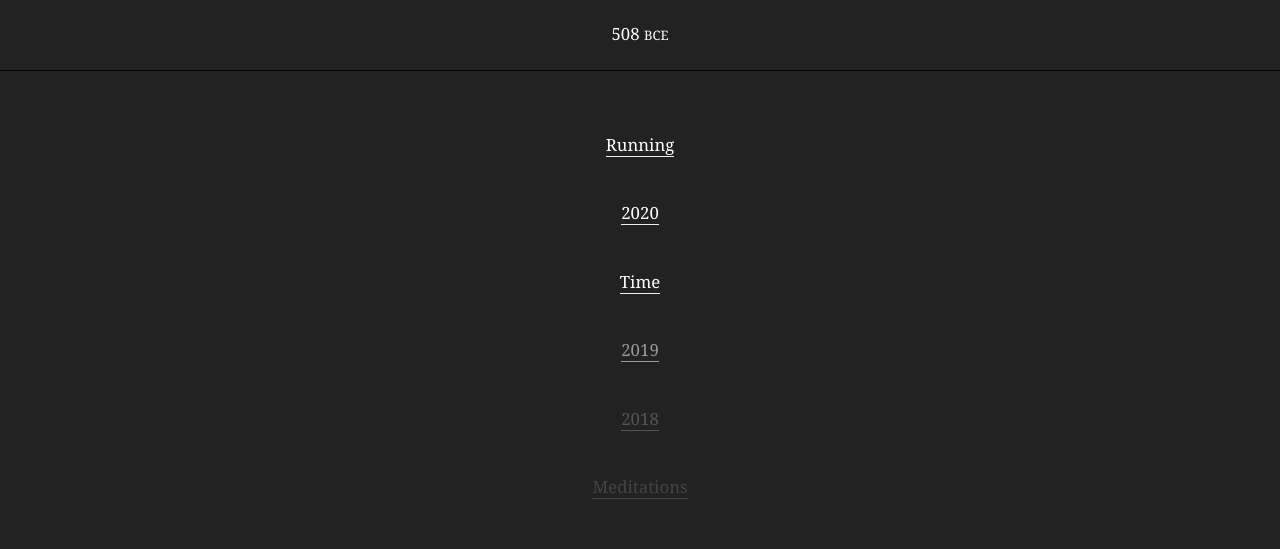
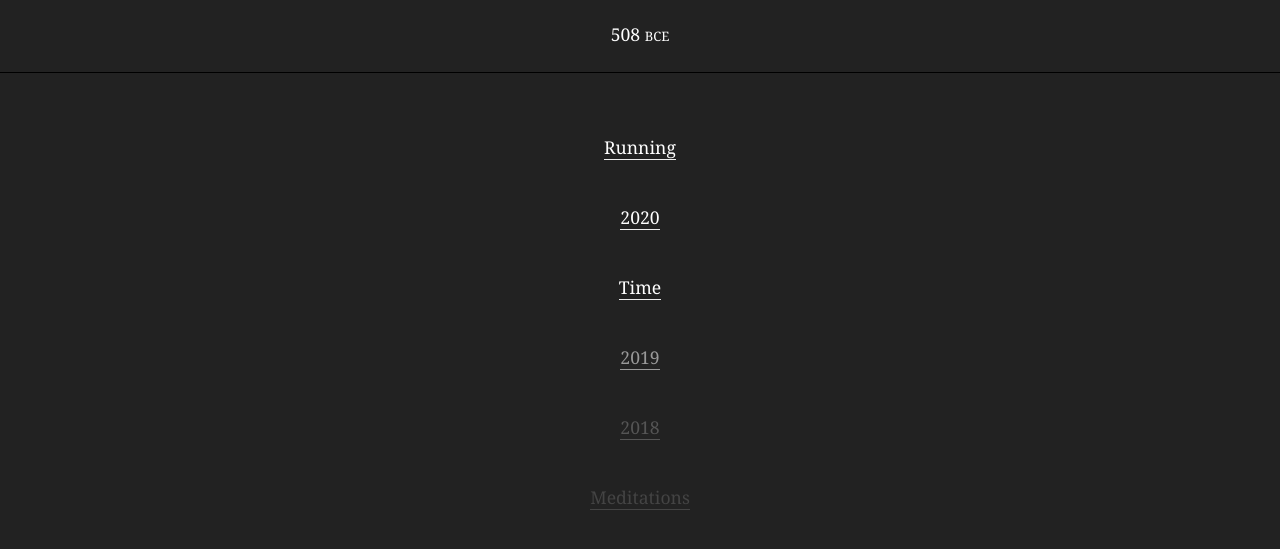
Before and after one commit to capshaw/508bce, a Jekyll site: the page built from index.html, in a window 1280 px wide. Shown: the top 549 px of the page. Built offline with Jekyll 4.4.1, drawn with Linux system fonts in a browser that asks for light colours.

Commit message:
Make font a little larger

```diff
--- a/static/css/main.css
+++ b/static/css/main.css
@@ -1,6 +1,6 @@
 body {
   font-family: Georgia, "Times New Roman", serif;
-  font-size: 105%;
+  font-size: 110%;
   line-height: 1.7em;
   color: #456;
   background: #fff;
--- a/static/css/main.scss
+++ b/static/css/main.scss
@@ -1,7 +1,7 @@
 
 body {
   font-family: Georgia, "Times New Roman", serif;
-  font-size: 105%;
+  font-size: 110%;
   line-height: 1.7em;
   color: #456;
   background: #fff;
```
